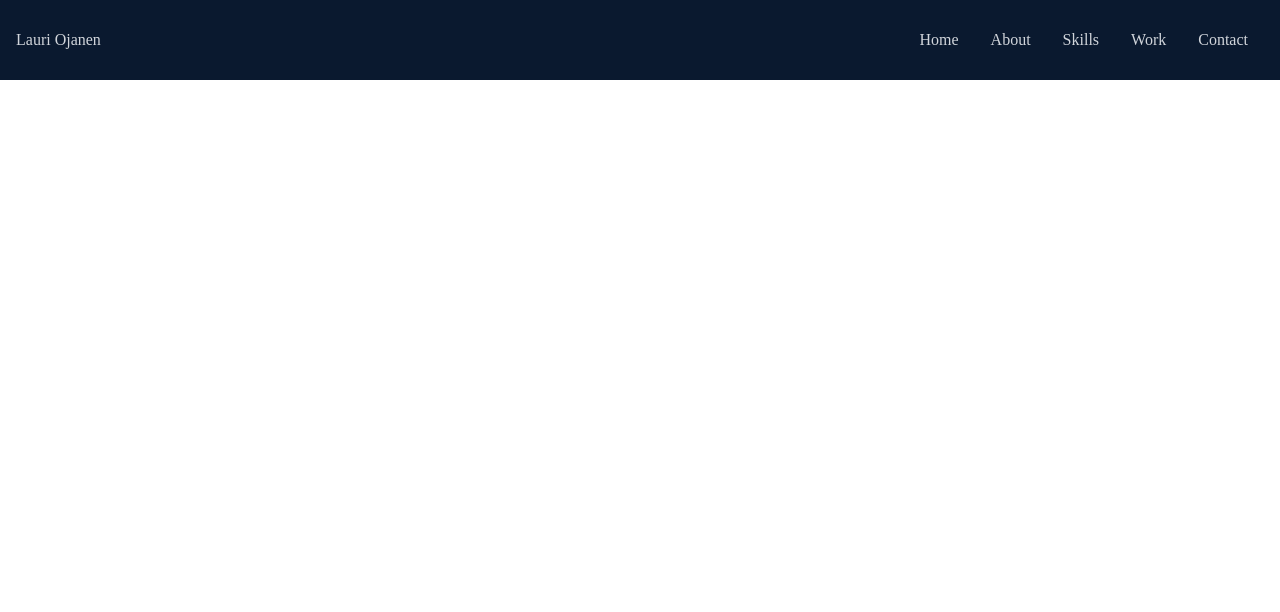
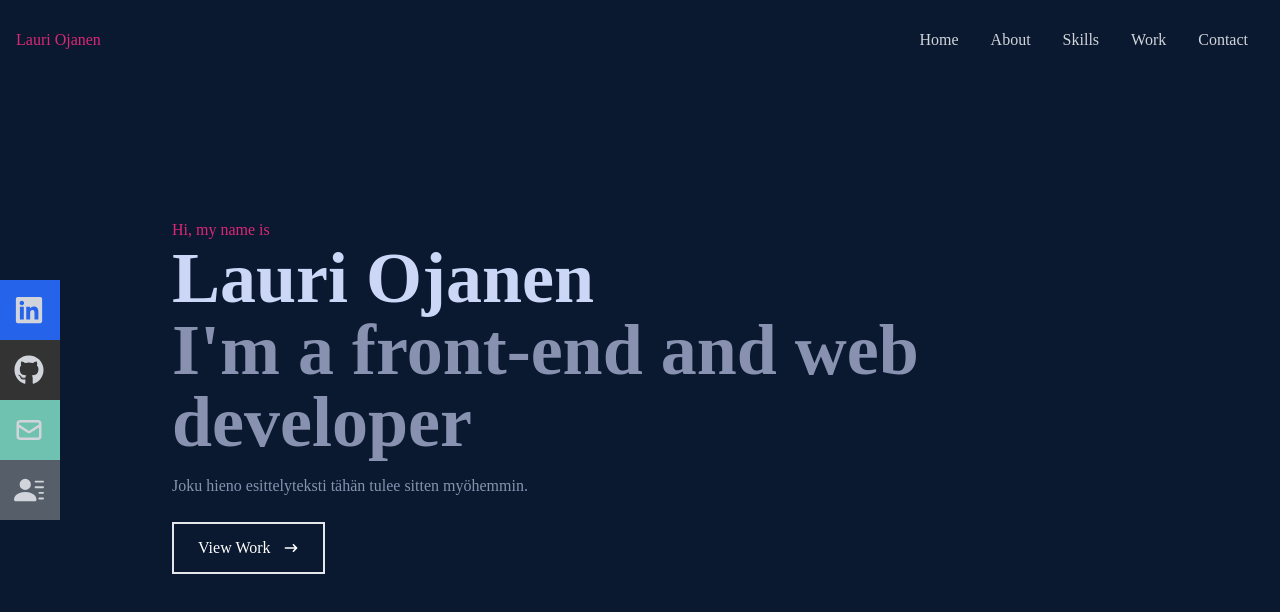
Before and after one commit to LauriOjanen/portfolio, a React (Create React App) app: page / in a window 1280 px wide. Shown: the top 612 px of the page. Built offline with nearby package versions, Linux system fonts and the light colour scheme.

Commit message:
Home page and social icons added
Home page and social icons added

```diff
--- a/src/App.js
+++ b/src/App.js
@@ -1,3 +1,4 @@
+import Home from "./components/Home";
 import Navbar from "./components/Navbar";
 
 
@@ -5,6 +6,7 @@
   return (
     <div>
       <Navbar />
+      <Home />
     </div>
   );
 }
--- /dev/null
+++ b/src/components/Home.jsx
@@ -0,0 +1,27 @@
+import React from 'react'
+import {HiArrowNarrowRight} from 'react-icons/hi'
+
+const Home = () => {
+  return (
+    <div name='home' className='w-full h-screen bg-[#0a192f]'>
+
+        {/* Container */}
+        <div className='max-w-[1000px] mx-auto px-8 flex flex-col justify-center h-full'>
+            <p className='text-pink-600'>Hi, my name is</p>
+            <h1 className='text-4xl sm:text-7xl font-bold text-[#ccd6f6]'>Lauri Ojanen</h1>
+            <h2 className='text-4xl sm:text-7xl font-bold text-[#8892b0]'>I'm a front-end and web developer</h2>
+            <p className='text-[#8892b0] py-4 max-w-[700px]'>Joku hieno esittelyteksti tähän tulee sitten myöhemmin.</p>
+            <div>
+                <button className='text-white group border-2 px-6 py-3 my-2 flex items-center hover:bg-pink-600 hover:border-pink-600'>View Work
+                <span className='group-hover:rotate-90 duration-300'>
+                <HiArrowNarrowRight className='ml-3'/>
+                </span>
+                </button>
+            </div>
+        </div>
+
+    </div>
+  )
+}
+
+export default Home
--- a/src/components/Navbar.jsx
+++ b/src/components/Navbar.jsx
@@ -1,5 +1,7 @@
 import React, {useState} from 'react'
-import { FaBars, FaTimes } from 'react-icons/fa'
+import { FaBars, FaTimes, FaGithub, FaLinkedin } from 'react-icons/fa'
+import { HiOutlineMail } from 'react-icons/hi'
+import { BsFillPersonLinesFill } from 'react-icons/bs'
 
 const Navbar = () => {
     const [nav, setNav] = useState(false)
@@ -8,7 +10,7 @@
   return (
     <div className='fixed w-full h-[80px] flex justify-between items-center px-4 bg-[#0a192f] text-gray-300'>
         <div>
-            <h1>Lauri Ojanen</h1>
+            <h1 className='text-pink-600'>Lauri Ojanen</h1>
         </div>
 
         {/* menu */}
@@ -35,7 +37,38 @@
         </ul>
 
         {/* Social menu */}
-        <div className='hidden'></div>
+        <div className='hidden lg:flex fixed flex-col top-[35%] left-0'>
+            <ul>
+            <li className='w-[160px] h-[60px] flex justify-between items-center ml-[-100px] hover:ml-[-10px] duration-300 bg-blue-600'>
+            <a
+              className='flex justify-between items-center w-full text-gray-300'
+              href='/'>
+              Linkedin <FaLinkedin size={30} />
+            </a>
+          </li>
+          <li className='w-[160px] h-[60px] flex justify-between items-center ml-[-100px] hover:ml-[-10px] duration-300 bg-[#333333]'>
+            <a
+              className='flex justify-between items-center w-full text-gray-300'
+              href='/'>
+              Github <FaGithub size={30} />
+            </a>
+          </li>
+          <li className='w-[160px] h-[60px] flex justify-between items-center ml-[-100px] hover:ml-[-10px] duration-300 bg-[#6fc2b0]'>
+            <a
+              className='flex justify-between items-center w-full text-gray-300'
+              href='/'>
+              Email <HiOutlineMail size={30} />
+            </a>
+          </li>
+          <li className='w-[160px] h-[60px] flex justify-between items-center ml-[-100px] hover:ml-[-10px] duration-300 bg-[#565f69]'>
+            <a
+              className='flex justify-between items-center w-full text-gray-300'
+              href='/'>
+              Resume <BsFillPersonLinesFill size={30} />
+            </a>
+          </li>
+            </ul>
+        </div>
     </div>
   )
 }
```
